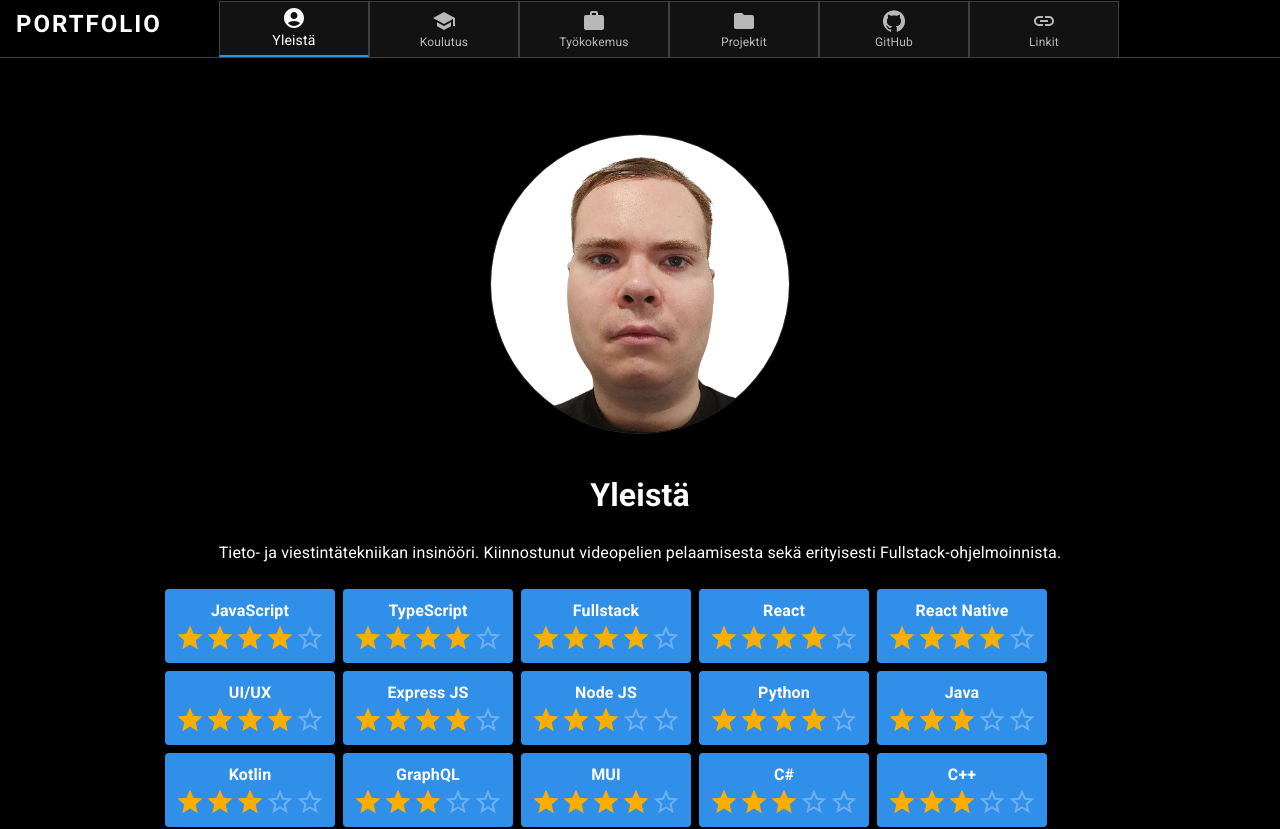
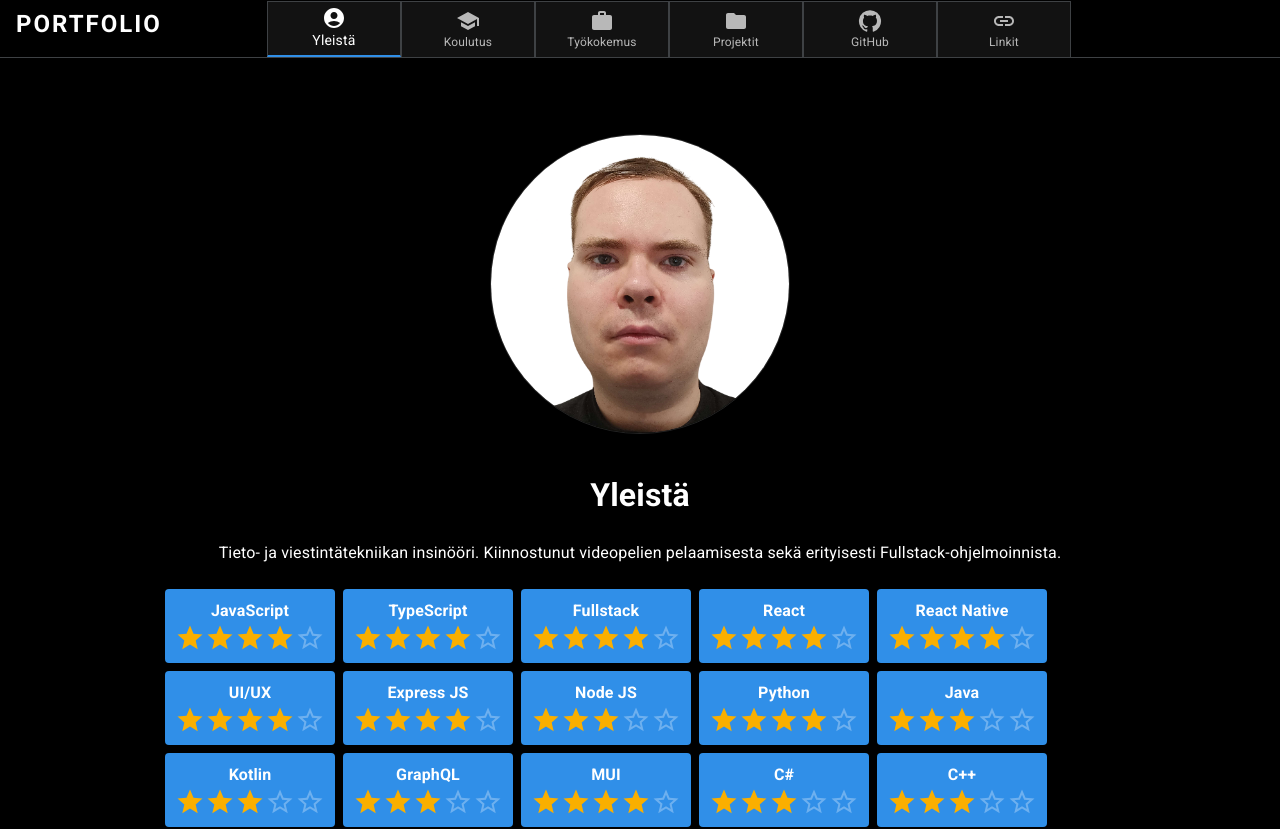
Before and after one commit to JeztC/jeztc.github.io, a React (Create React App) app: page / in a window 1280 px wide. Shown: the top 829 px of the page. Built offline with nearby package versions, Linux system fonts and the light colour scheme; some icons are missing.

Commit message:
style: change StyledLink width

```diff
--- a/src/components/Header.tsx
+++ b/src/components/Header.tsx
@@ -59,7 +59,7 @@ const BottomNavigationStyled = styled(BottomNavigation)`
 `
 
 const StyledLink = styled(Link)`
-    width: 150px;
+    width: 134px;
     border: 1px solid rgb(62, 65, 68) !important;
     border-bottom: none !important;
     background-color: ${({ theme }) => theme.palette.mode === 'light' ? '#fff' : '#000'};
```
